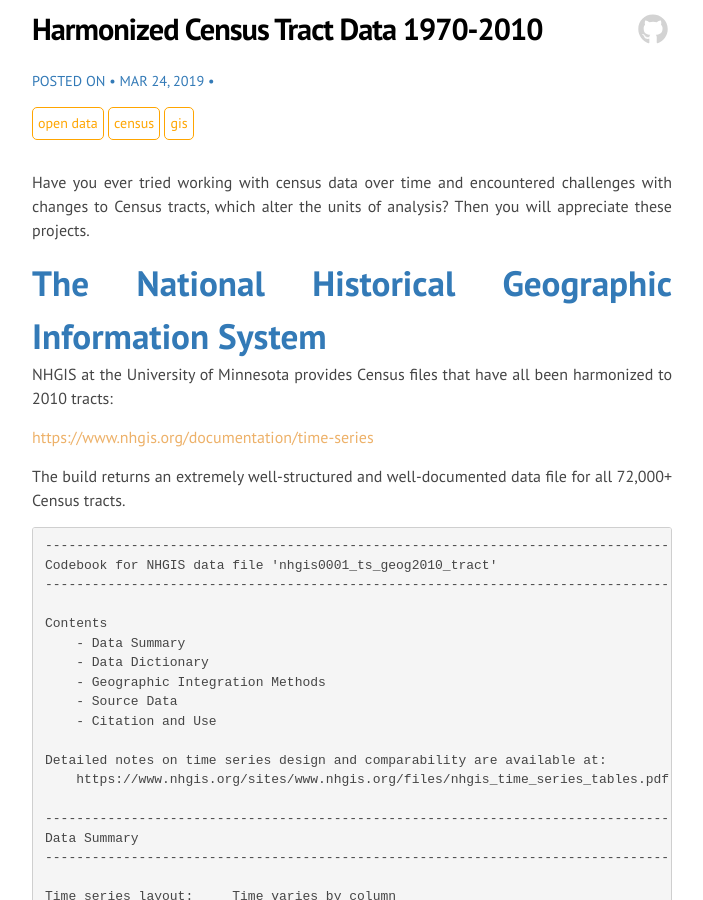
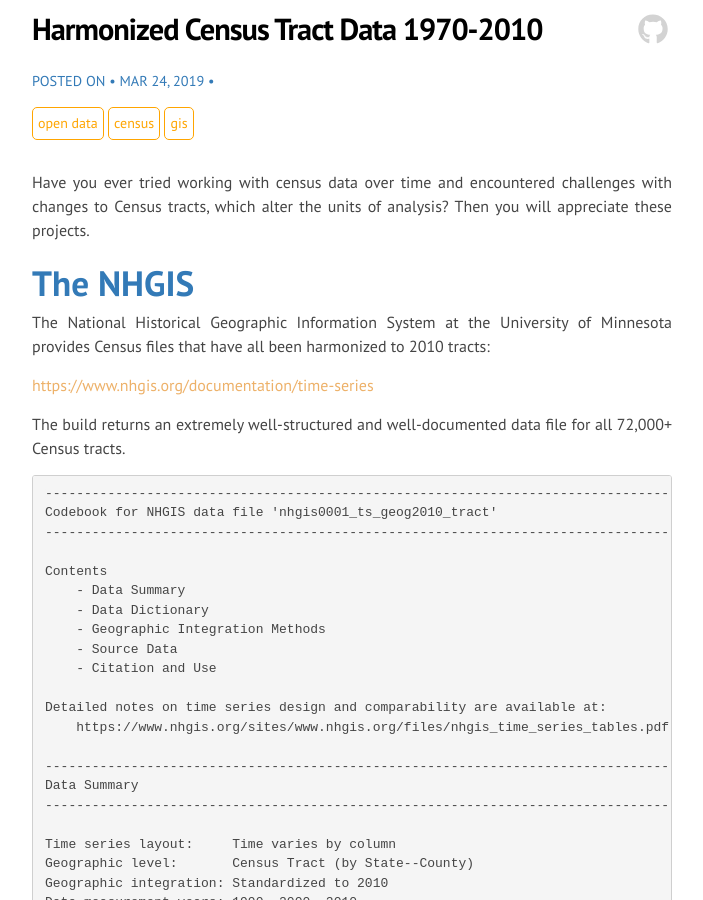
Before and after one commit to DS4PS/ds4ps.github.io, a Jekyll site: the page built from _posts/2019-03-24-census-data.md, in a window 1280 px wide and 900 px high, scrolled down 514 px. Shown: the whole window, without its empty margins (288-991 px from the left). Built offline with Jekyll 4.4.1, drawn with Linux system fonts in a browser that asks for light colours; nearby versions of some CDN libraries; library files that are not in the unit come from our copies.

Commit message:
Update 2019-03-24-census-data.md

```diff
--- a/_posts/2019-03-24-census-data.md
+++ b/_posts/2019-03-24-census-data.md
@@ -7,9 +7,9 @@
 
 Have you ever tried working with census data over time and encountered challenges with changes to Census tracts, which alter the units of analysis? Then you will appreciate these projects.
 
-## The National Historical Geographic Information System
+## The NHGIS
 
-NHGIS at the University of Minnesota provides Census files that have all been harmonized to 2010 tracts:
+The National Historical Geographic Information System at the University of Minnesota provides Census files that have all been harmonized to 2010 tracts:
 
 [https://www.nhgis.org/documentation/time-series](https://www.nhgis.org/documentation/time-series)
 
```
